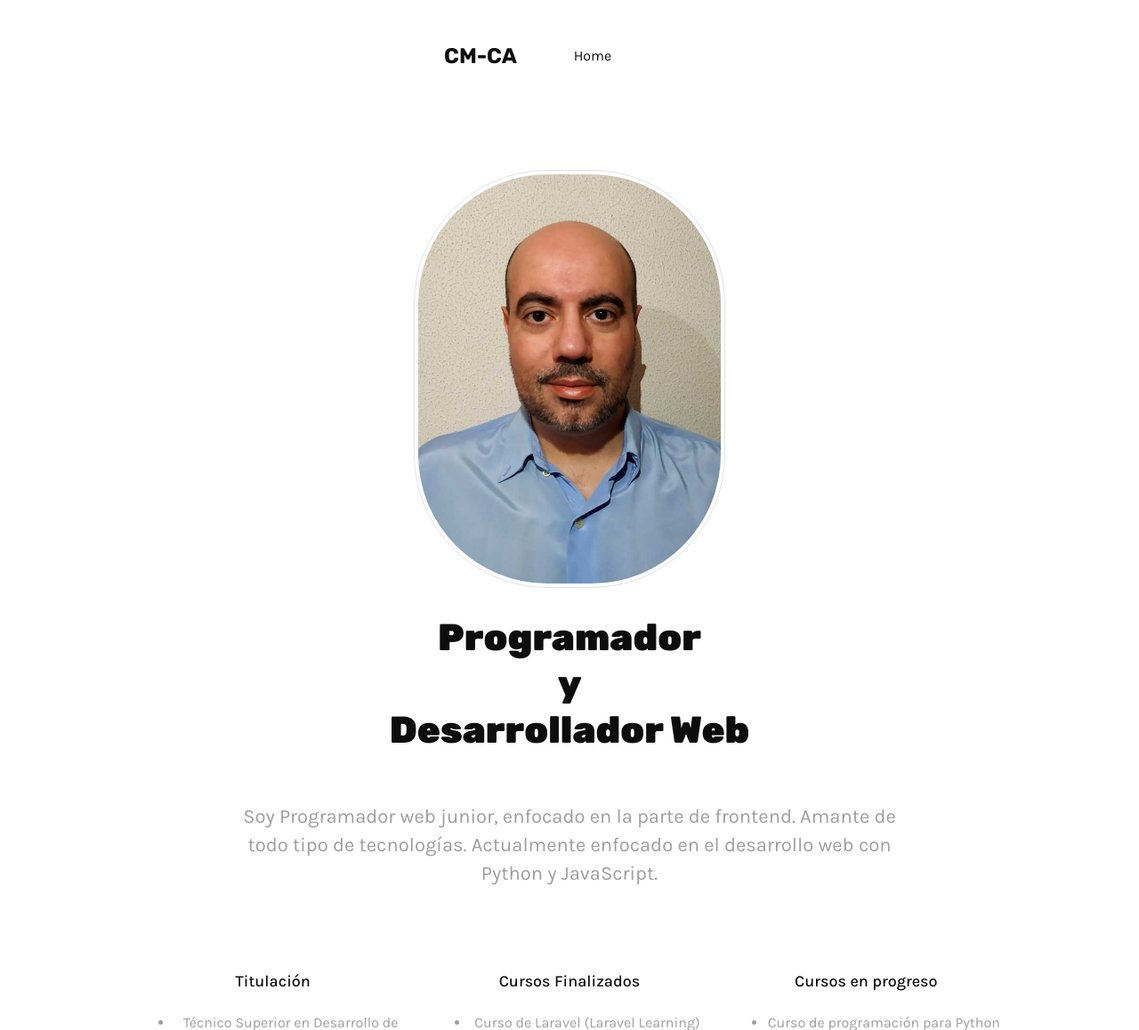
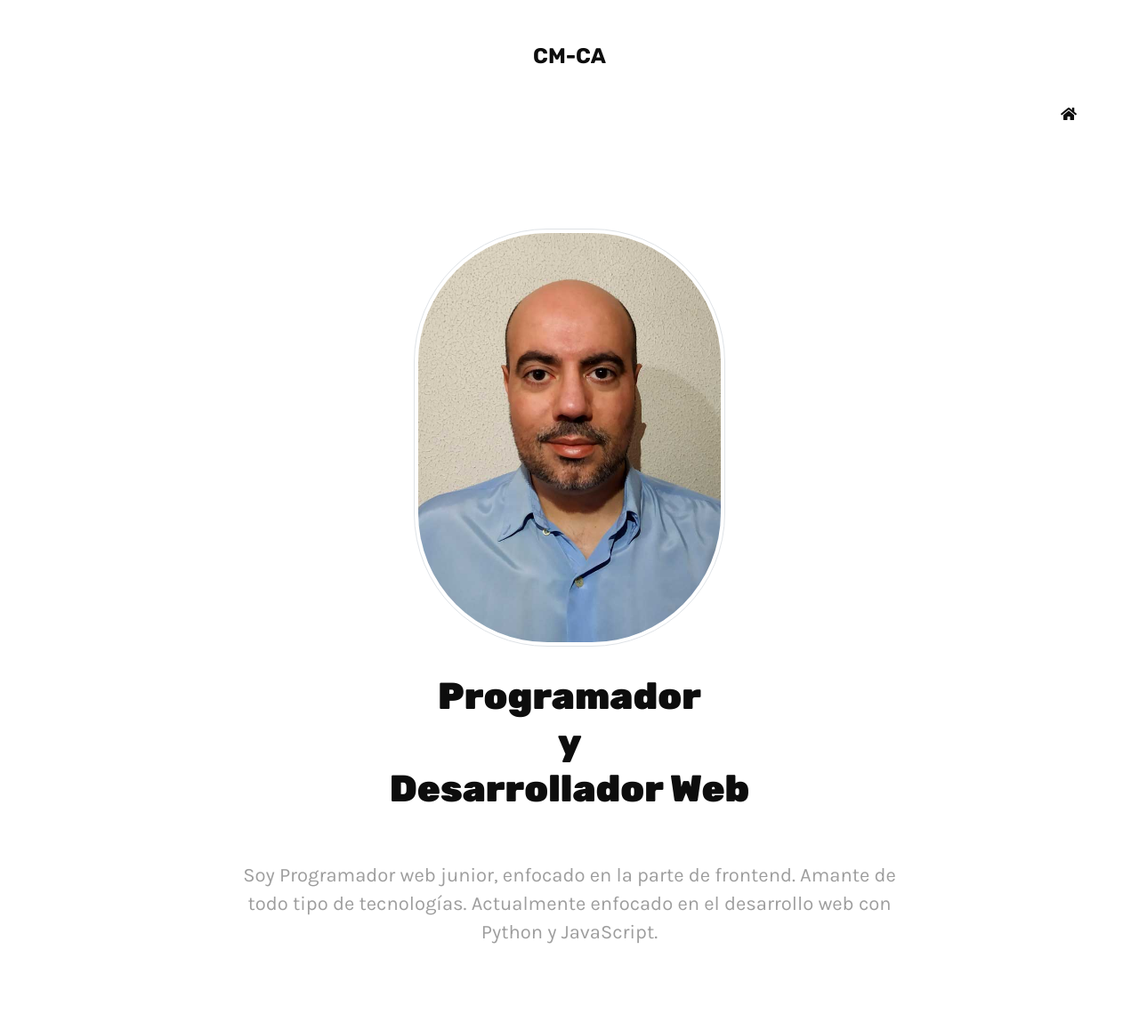
Before and after one commit to CM-CA/portfolio, a Django app: page / in a window 1280 px wide. Shown: the top 1158 px of the page at 89% size. Run offline with Django 3.2, Linux system fonts and the light colour scheme; some libraries are stand-ins or nearby versions.

Commit message:
changes on nav bar, add home link

```diff
--- a/base/templates/base/index.html
+++ b/base/templates/base/index.html
@@ -29,16 +29,17 @@
 <body>
 <!-- Navigation 1 -->
 
-<nav class="navigation_1 bg-light pt-30 pb-10 text-center">
+<nav class="navigation_1 bg-light pt-30 pb-10 text-center" >
     <div class="container px-xl-0">
 
-        <div class="row justify-content-center align-items-center f-16">
+        <div class="row justify-content-center align-items-center f-16 nav-item">
             <div class="row justify-content-center align-items-center text-lg-left pt-20" data-aos="fade-down"
                  data-aos-delay="300" data-aos-duration="600">
                 <a class="logo link color-main" href="https://github.com/CM-CA">CM-CA</a>
             </div>
-            <div class="col-lg-2 pt-20" data-aos="fade-down" data-aos-delay="0" data-aos-duration="600">
-                <a class="link color-main mx-15" href="{% url 'home' %}">Home</a>
+            <div class="col-lg-12 pt-40 pb-0 nav-item" data-aos="fade-down" data-aos-delay="0" data-aos-duration="600">
+                <a href="#" class="scroll-to-top"><span class="glyphicon glyphicon-arrow-up"></span><span class="sr-only">Ir arriba</span></a>
+                <a class="mx-15 link color-main" href="{% url 'home' %}" aria-hidden="true"><i class="fa fa-home" aria-hidden="true"></i> </a>
                <!-- <a class="link color-main mx-15" href="{% url 'blog' %}" onclick="return false;">Blog</a> -->
             </div>
 
@@ -62,7 +63,7 @@
                     </a>
                 </div>
                 <h2 class="small pt-20" data-aos="fade-down" data-aos-delay="0" data-aos-duration="600">
-                     Programador <br/> y <br/> Desarrollador Web
+                    <p>  Programador <br/> y <br/> Desarrollador Web</p>
                 </h2>
 
                 <div class="mt-35 mb-65 f-22 color-heading text-adaptive description pt-20 pb-10" data-aos="fade-down"
--- a/static/css/style.css
+++ b/static/css/style.css
@@ -46,8 +46,12 @@
   width: 100%;
 }
 nav.transparent {
-  background: transparent;
-}
+  background: transparent !important;
+}
+.nav-item{
+    text-align: right;
+}
+
 a, button {
   cursor: pointer;
   transition: all 0.25s;
```
